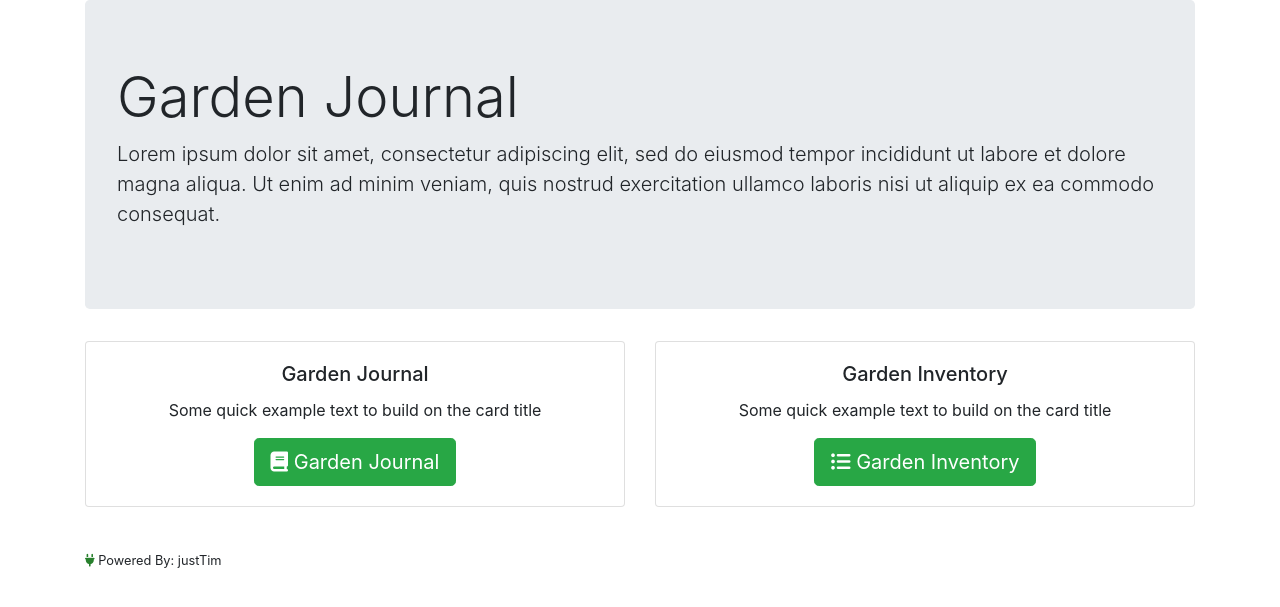
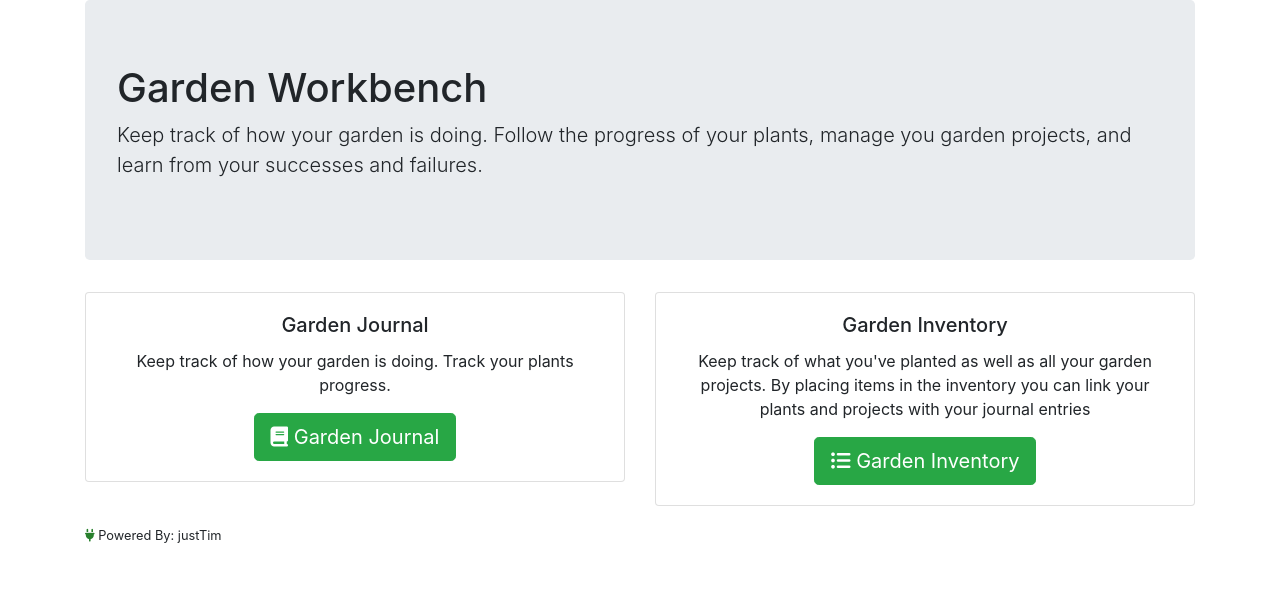
Before and after one commit to timpandrews/pepper_v3, a Django app: page / in a window 1280 px wide. Shown: the part 56-663 px from the top of the page. Run offline with Django 3.2, Linux system fonts and the light colour scheme; some libraries are stand-ins or nearby versions.

Commit message:
Text updates on home page

```diff
--- a/templates/home.html
+++ b/templates/home.html
@@ -45,8 +45,11 @@
 
             <!-- Jumbotron -->
             <div class="jumbotron">
-                <h1 class="display-4">Garden Journal</h1>
-                <p class="lead">Lorem ipsum dolor sit amet, consectetur adipiscing elit, sed do eiusmod tempor incididunt ut labore et dolore magna aliqua. Ut enim ad minim veniam, quis nostrud exercitation ullamco laboris nisi ut aliquip ex ea commodo consequat. </p>
+                <h1 class="display-5">Garden Workbench</h1>
+                <p class="lead">
+                    Keep track of how your garden is doing.  Follow the progress of your plants, manage you garden
+                    projects, and learn from your successes and failures.
+                </p>
             </div>
 
             <!-- row -->
@@ -55,7 +58,7 @@
                     <div class="card">
                         <div class="card-body text-center">
                             <h5 class="card-title">Garden Journal</h5>
-                            <p class="card-text">Some quick example text to build on the card title</p>
+                            <p class="card-text">Keep track of how your garden is doing.  Track your plants progress.</p>
                             <a class="btn btn-success btn-lg" href="#" role="button"><i class="fa fa-book" aria-hidden="true"></i> Garden Journal</a>
                         </div>
                     </div>
@@ -64,7 +67,10 @@
                     <div class="card">
                         <div class="card-body text-center">
                             <h5 class="card-title">Garden Inventory</h5>
-                            <p class="card-text">Some quick example text to build on the card title</p>
+                            <p class="card-text">
+                                Keep track of what you've planted as well as all your garden projects.  By placing
+                                items in the inventory you can link your plants and projects with your journal entries
+                            </p>
                             <a class="btn btn-success btn-lg" href="#" role="button"><i class="fa fa-list-ul" aria-hidden="true"></i> Garden Inventory</a>
                         </div>
                     </div>
```
